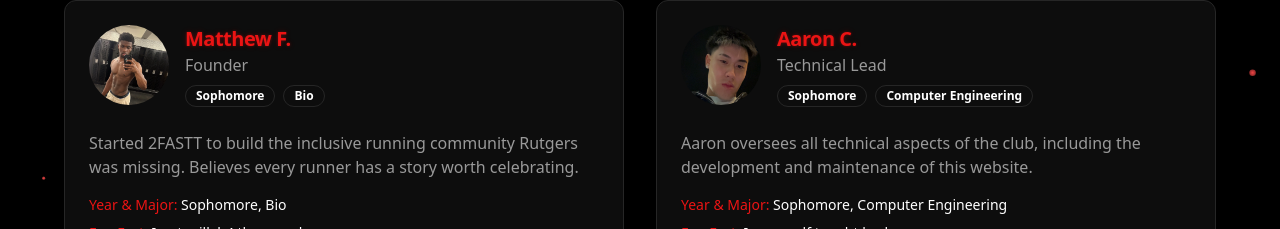
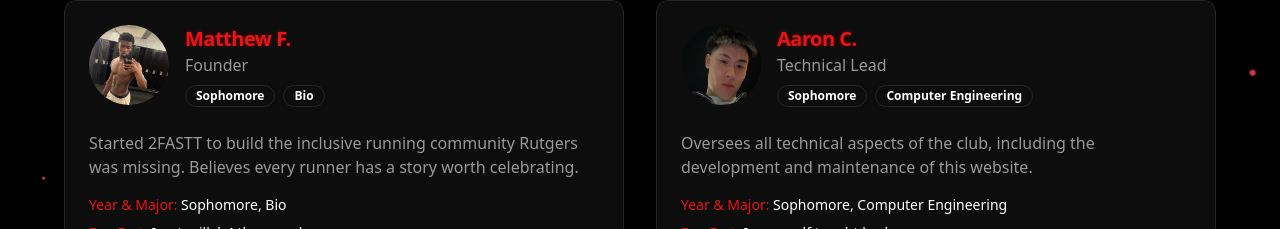
Before and after one commit to 2fasttclub/2fasttclub.github.io, a React (Vite) app: page /team in a window 1280 px wide. Shown: the part 236-465 px from the top of the page. Built offline with nearby package versions, Linux system fonts and the light colour scheme; the HTML template or start-up script is replaced by a standard one.

Commit message:
Update About page text

```diff
--- a/src/pages/Team.tsx
+++ b/src/pages/Team.tsx
@@ -26,7 +26,7 @@ const Team = () => {
     {
       name: "Aaron C.",
       role: "Technical Lead",
-      bio: "Aaron oversees all technical aspects of the club, including the development and maintenance of this website.",
+      bio: "Oversees all technical aspects of the club, including the development and maintenance of this website.",
       year: "Sophomore",
       major: "Computer Engineering",
       funFact: "I am a self taught barber",
```
